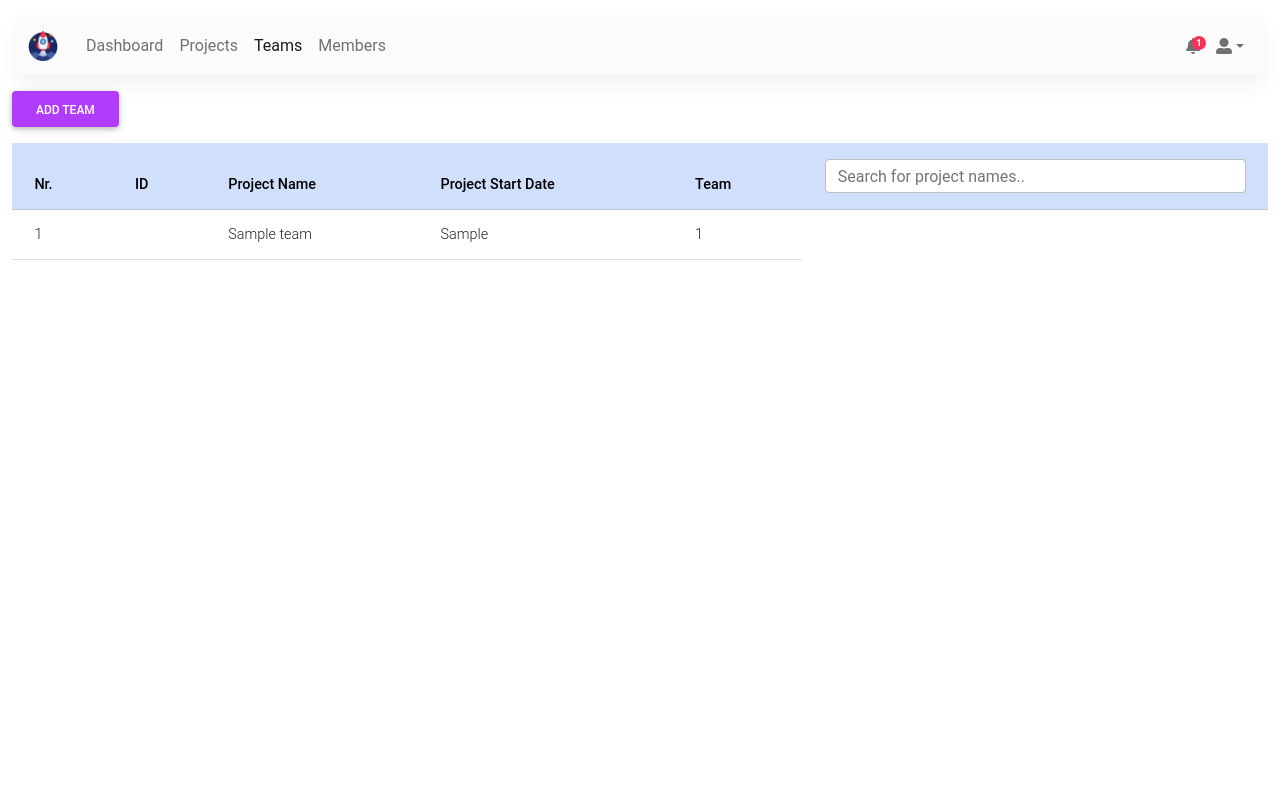
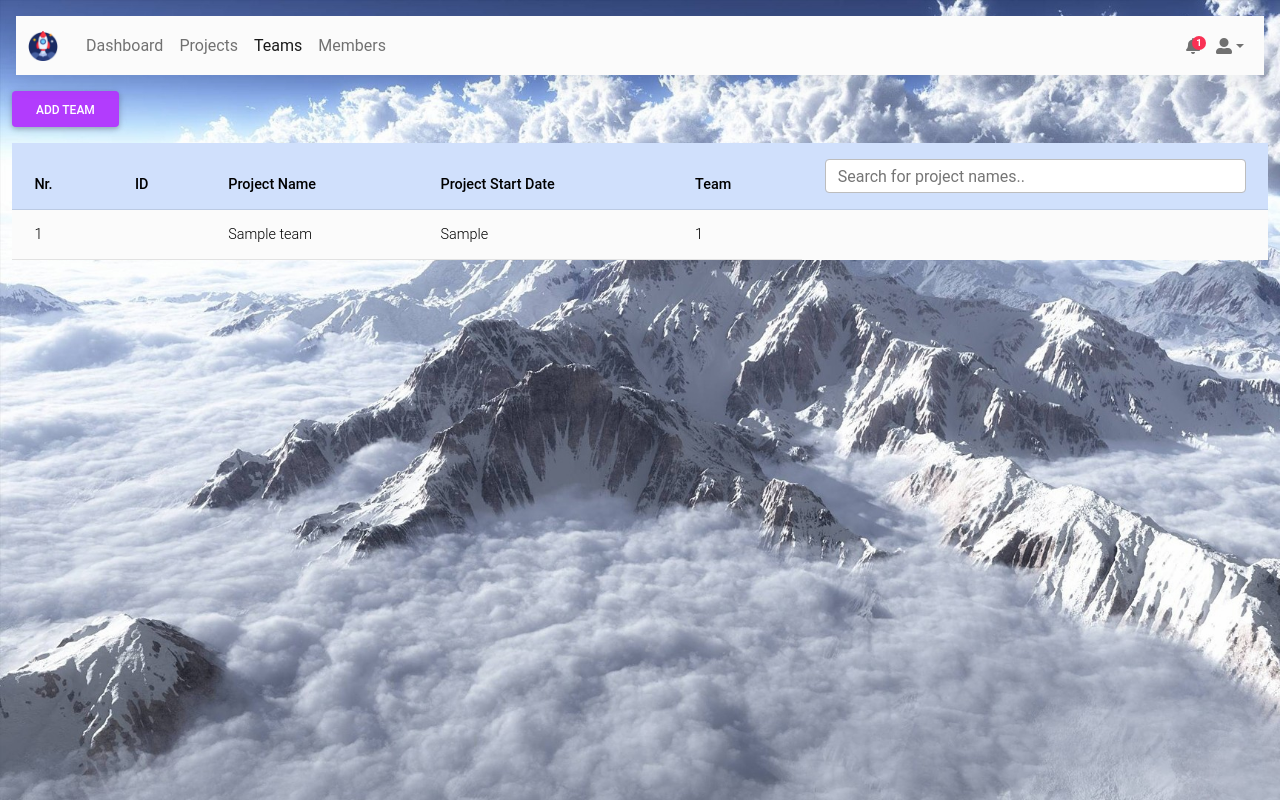
Before and after one commit to TheHypenosis/SimpleCRM, a PHP site: page /Teams.php in a window 1280 px wide. Run offline with PHP 8.4, Linux system fonts and the light colour scheme; tables that the repository leaves empty or names only in its code hold one stand-in row (values such as "Sample post"); data that the repository does not hold is empty; some libraries are stand-ins or nearby versions.

Commit message:
Update Teams.php

```diff
--- a/Teams.php
+++ b/Teams.php
@@ -11,6 +11,7 @@
     <link rel="stylesheet" href="css/mdb.min.css" type="text/css">
     <script src="js/mdb.min.js"></script>
     <link rel="stylesheet" href="https://use.fontawesome.com/releases/v5.11.2/css/all.css">
+    <link rel="stylesheet" href="css/index.css" type="text/css">
 </head>
 <body>
 
@@ -25,7 +26,7 @@ require ('Components/Navbar.php');
     </a>
 </div>
 <div class="container-fluid">
-    <table class="table" id="myTable">
+    <table class="table table-light" id="myTable">
         <thead class="table-primary">
         <tr>
             <th onclick="sortTable(0)">Nr.</th>
```
